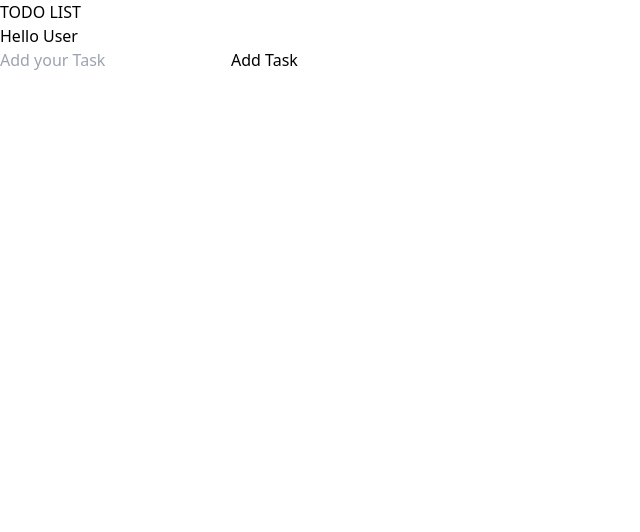
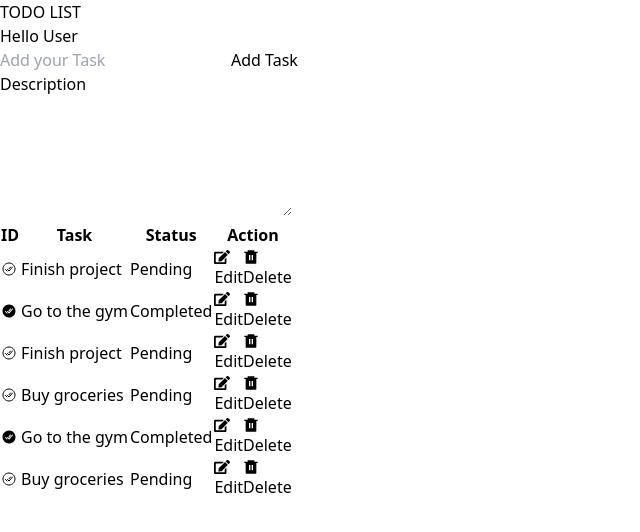
Before and after one commit to AbhijitSarker/todo-list-app, a React (Vite) app: page / in a window 1280 px wide. Shown: the top 532 px of the page, without its empty margins (0-640 px from the left). Built offline with nearby package versions, Linux system fonts and the light colour scheme.

Commit message:
task table

```diff
--- a/package.json
+++ b/package.json
@@ -14,6 +14,7 @@
     "match-sorter": "^6.3.1",
     "react": "^18.2.0",
     "react-dom": "^18.2.0",
+    "react-icons": "^4.12.0",
     "react-router-dom": "^6.20.1",
     "sort-by": "^1.2.0"
   },
--- a/src/pages/Home/Home.jsx
+++ b/src/pages/Home/Home.jsx
@@ -1,9 +1,20 @@
+import Tasks from "./Tasks/Tasks";
 
 const Home = () => {
     return (
-        <div className="container mx-auto my-20 font-serif gradient__text">
-            <input className="border py-2 px-4 rounded-md" type="text" placeholder={'Add your Task'} />
-            <button className="border py-2 px-4 rounded-md">Add Task</button>
+        <div>
+            <div className="container mx-auto my-20 font-serif gradient__text">
+                <input className="border py-2 px-4 rounded-md" type="text" placeholder={'Add your Task'} />
+                <button className="border py-2 px-4 rounded-md">Add Task</button> <br />
+                <div>
+                    <label htmlFor="">Description</label>  <br />
+                    <textarea className="border" name="" id="" cols="30" rows="5"></textarea>
+                </div>
+            </div>
+
+            <div>
+                <Tasks></Tasks>
+            </div>
         </div>
     );
 };
--- /dev/null
+++ b/src/pages/Home/Tasks/Tasks.jsx
@@ -0,0 +1,57 @@
+import { FaEdit } from "react-icons/fa";
+import { RiDeleteBin6Fill } from "react-icons/ri";
+import { IoCheckmarkDoneCircle } from "react-icons/io5";
+import { IoCheckmarkDoneCircleOutline } from "react-icons/io5";
+
+const TableComponent = () => {
+    // Static data for demonstration
+    const data = [
+        { _id: 1, task: 'Finish project', completed: false },
+        { _id: 2, task: 'Go to the gym', completed: true },
+        { _id: 1, task: 'Finish project', completed: false },
+        { _id: 3, task: 'Buy groceries', completed: false },
+        { _id: 2, task: 'Go to the gym', completed: true },
+        { _id: 3, task: 'Buy groceries', completed: false },
+        // Add more sample data as needed
+    ];
+
+    return (
+        <div className="flex justify-center items-center  mt-10 container mx-auto">
+            <table className="min-w-full border rounded-lg overflow-x-scroll">
+                <thead className="bg-gray-800 text-white">
+                    <tr>
+                        <th className="py-2 px-4">ID</th>
+                        <th className="py-2 px-4">Task</th>
+                        <th className="py-2 px-4">Status</th>
+                        <th className="py-2 px-4">Action</th>
+                    </tr>
+                </thead>
+                <tbody className="bg-gray-100">
+                    {data.map((item) => (
+                        <tr
+                            key={item._id}
+                            className="text-center hover:bg-gray-200 transition-colors"
+                        >
+                            <td className="py-2 px-4 text-4xl">
+                                {
+                                    item.completed ? <div > <IoCheckmarkDoneCircle />  </div>
+                                        : <div className="hover:bg-slate-400 text-neutral-700"><IoCheckmarkDoneCircleOutline /></div>
+                                }
+                            </td>
+                            <td className="py-3 px-4">{item.task}</td>
+                            <td className="py-3 px-4">{item.completed ? 'Completed' : 'Pending'}</td>
+                            <td className="py-3 px-4">
+                                <div className="flex justify-around items-center">
+                                    <button className="flex justify-center items-center gap-1 border rounded-md px-3 py-2 text-white bg-green-800"><FaEdit />Edit</button>
+                                    <button className="flex justify-center items-center gap-1 border rounded-md px-3 py-2 text-white bg-red-600"><RiDeleteBin6Fill />Delete</button>
+                                </div>
+                            </td>
+                        </tr>
+                    ))}
+                </tbody>
+            </table>
+        </div>
+    );
+};
+
+export default TableComponent;
```
Also changed, not shown: 1 other file (tests, documents, lock files or other folders).
